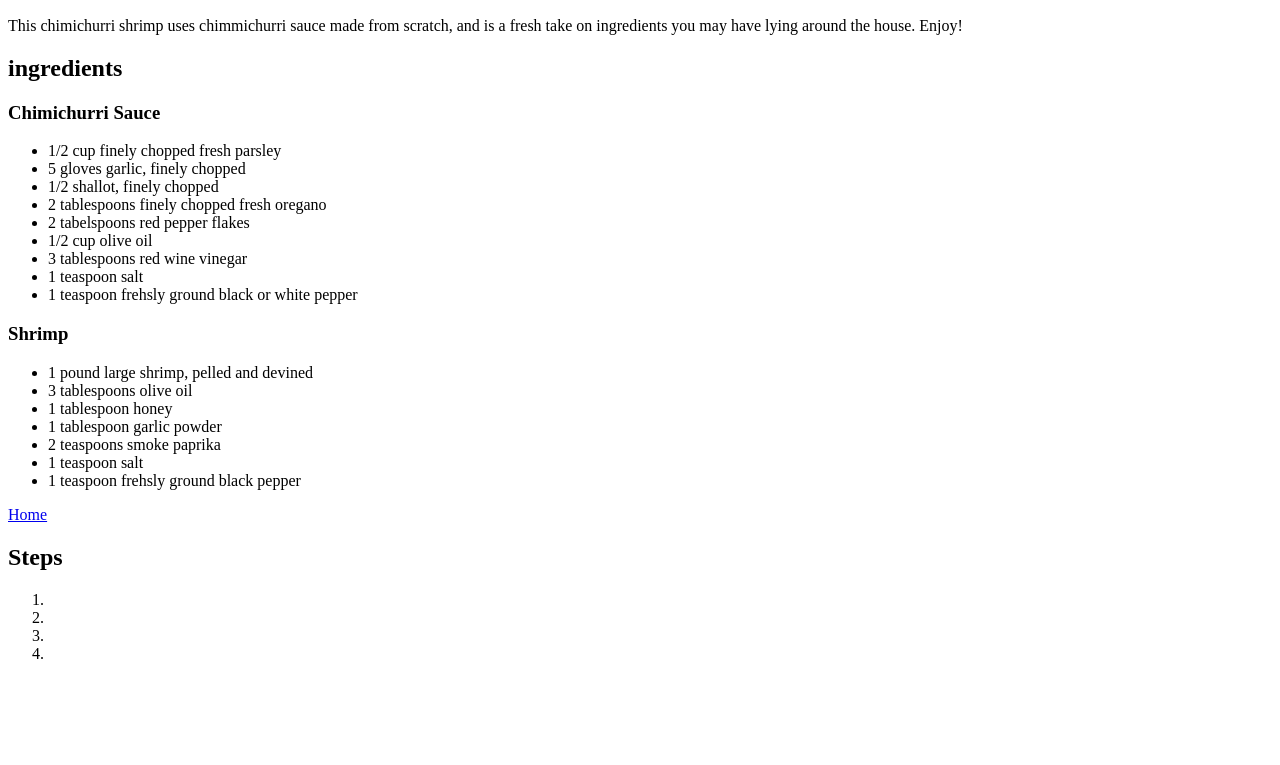
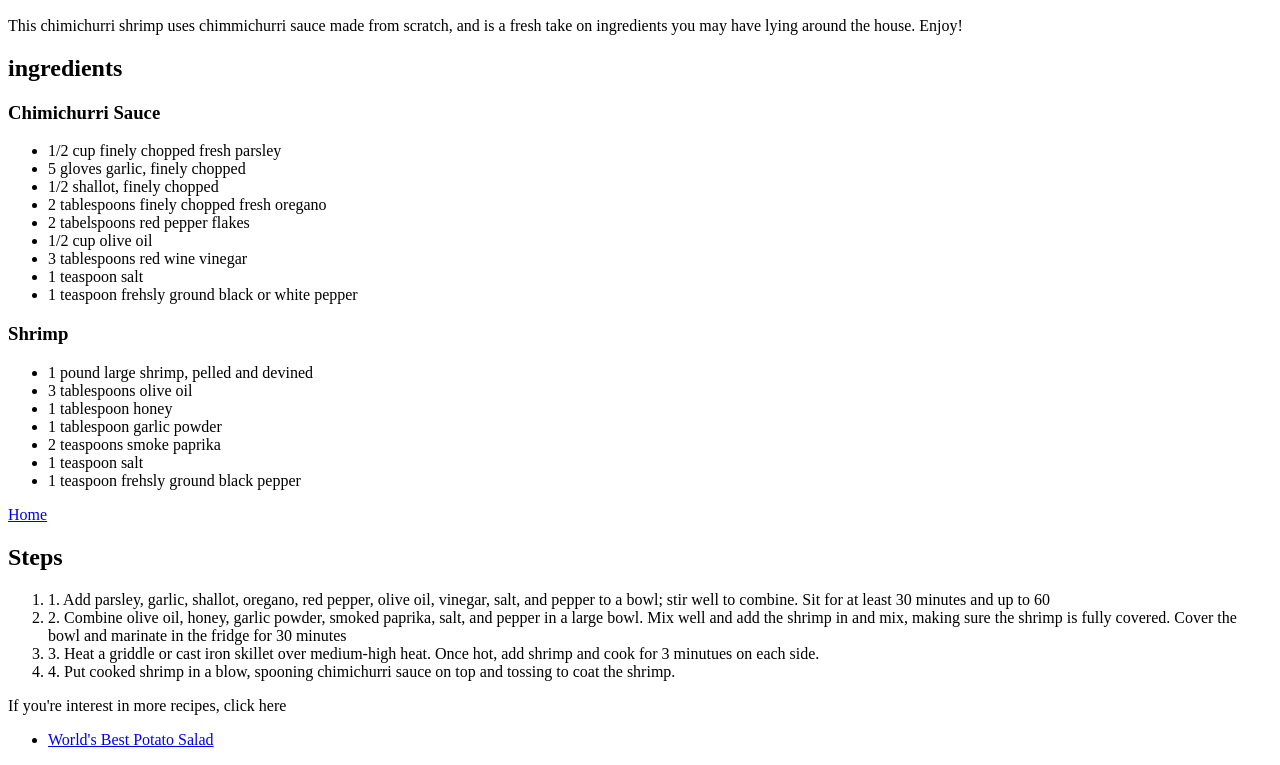
Before and after one commit to Vinh-Trinh1/odin-recipes, a plain HTML site: page recipes/chimmichurri _shrimp.html in a window 1280 px wide. Shown: the part 110-875 px from the top of the page. Before the commit the page ends 800 px from the top, so only its background shows below. Drawn offline with Linux system fonts and the light colour scheme.

Commit message:
Edit recipes/

```diff
--- a/recipes/chimmichurri _shrimp.html
+++ b/recipes/chimmichurri _shrimp.html
@@ -49,11 +49,27 @@
         <a href =".../index.html">Home</a>
 
         <h2>Steps</h2>
+
+        <!-- ordered list of the steps to cook the recipe-->
         <ol>
-            <li></li>
-            <li></li>
-            <li></li>
-            <li></li>
+            <li>1. Add parsley, garlic, shallot, oregano, red pepper, olive oil, vinegar, salt, and pepper to a bowl;
+                stir well to combine. Sit for at least 30 minutes and up to 60
+            </li>
+            <li>2. Combine olive oil, honey, garlic powder, smoked paprika, salt, and pepper in a large bowl.
+                Mix well and add the shrimp in and mix, making sure the shrimp is fully covered. Cover
+            the bowl and marinate in the fridge for 30 minutes </li>
+            <li>3. Heat a griddle or cast iron skillet over medium-high heat. Once hot, add shrimp
+                and cook for 3 minutues on each side.
+            </li>
+            <li>4. Put cooked shrimp in a blow, spooning chimichurri sauce on top and tossing to coat
+                the shrimp.
+            </li>
         </ol>
 
+    <p>If you're interest in more recipes, click here</p>
+    <ul>
+        <li><a href = "recipes/potato_Salad">World's Best Potato Salad</a></li>
+
+
+    </ul>
     </body>
```
Also changed, not shown: recipes/Potato_Salad.html (added, +36 -0 lines).
